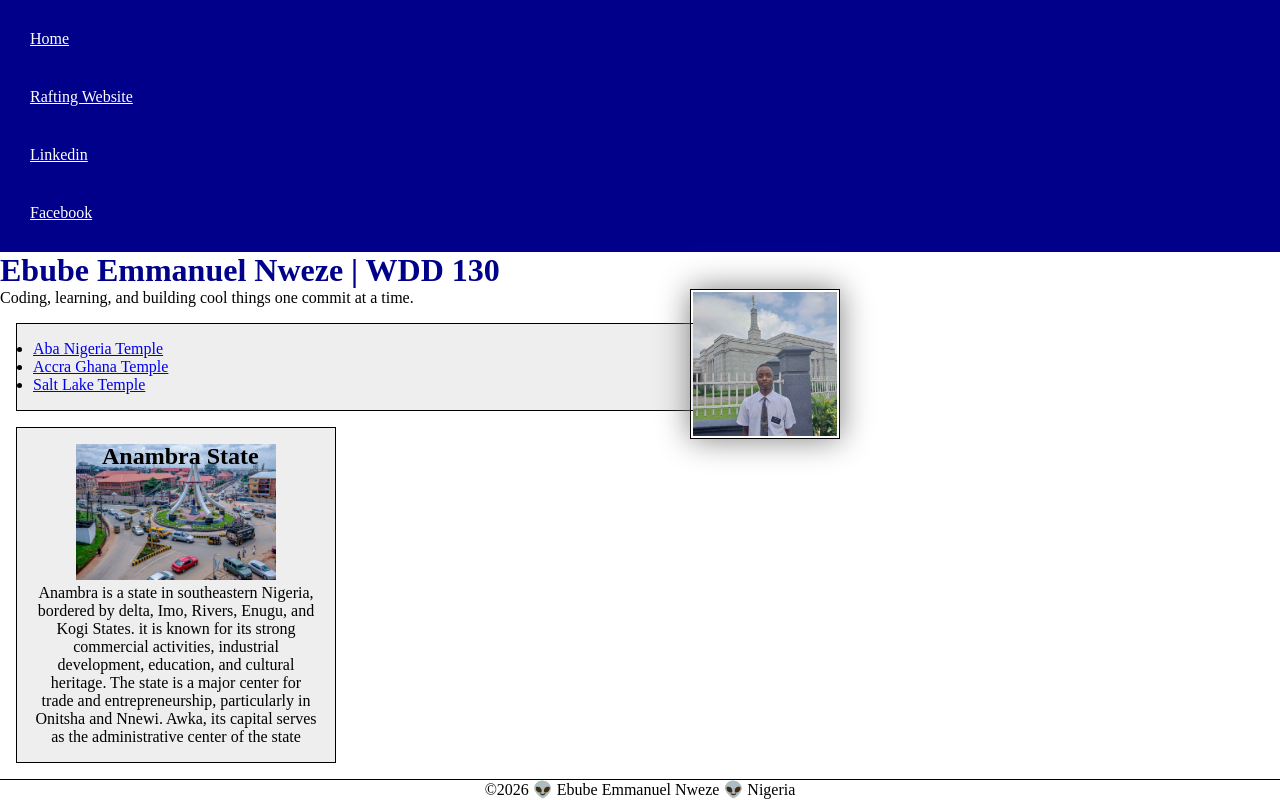
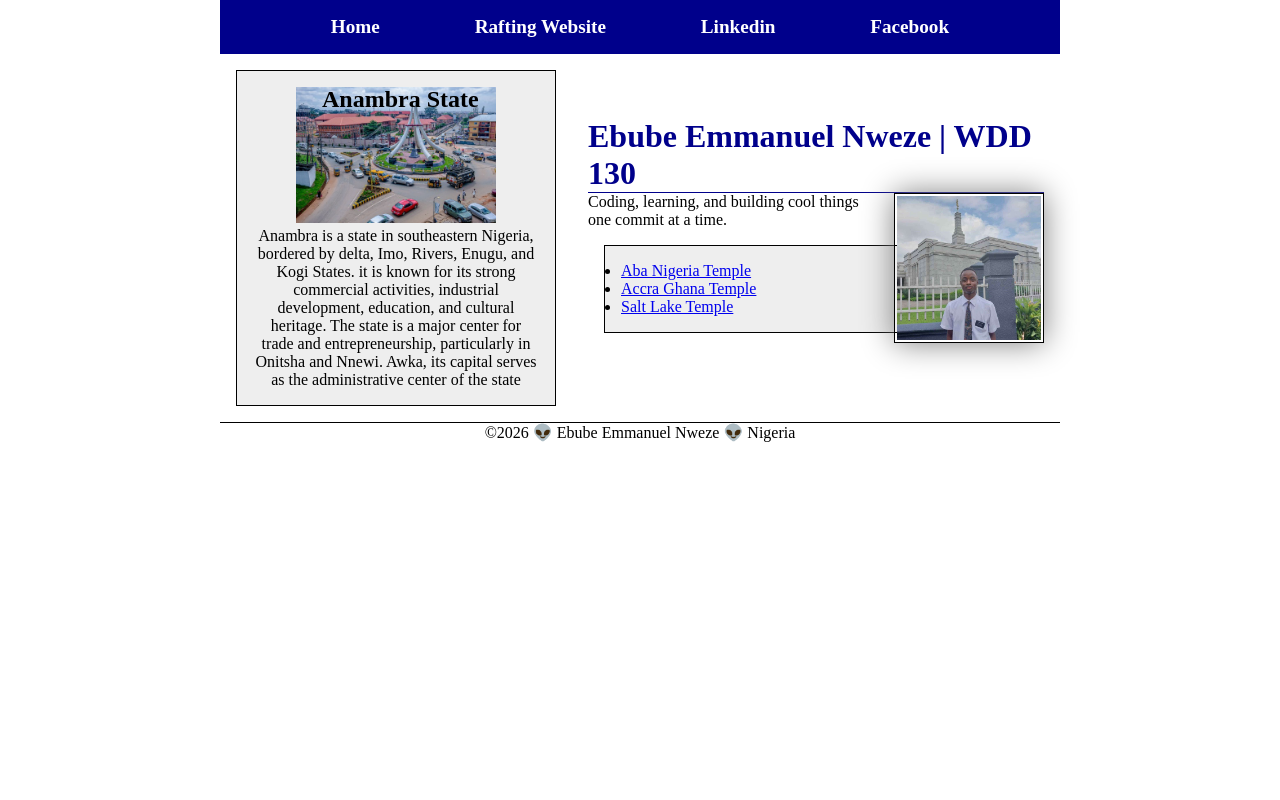
Before and after one commit to ebubemma1234-tech/wdd130, a plain HTML site: page index.html in a window 1280 px wide. Drawn offline with Linux system fonts and the light colour scheme.

Commit message:
full grid activity

```diff
--- a/index.html
+++ b/index.html
@@ -19,6 +19,7 @@
             <a href="https://facebook.com/share/19r77i9xn/?mibextid=wwXIfr">Facebook</a>
         </nav>
     </header>
+    <div class="grid">
         <main>
             <h1>Ebube Emmanuel Nweze | WDD 130</h1>
             <img src="images/profile.jpg" alt="Ebube Emmanuel Nweze Profile Picture" width="200">
@@ -34,6 +35,7 @@
             <img src="images/onitsha-anambra-state.jpg" alt="onitsha DMGS round-about, Anambra State">
             <p>Anambra is a state in southeastern Nigeria, bordered by delta, Imo, Rivers, Enugu, and Kogi States. it is known for its strong commercial activities, industrial development, education, and cultural heritage. The state is a major center for trade and entrepreneurship, particularly in Onitsha and Nnewi. Awka, its capital serves as the administrative center of the state</p>
         </aside>
+    </div>
     <footer>
         <p>&copy;2026 👽 Ebube Emmanuel Nweze 👽 Nigeria</p>
     </footer>
--- a/styles/styles.css
+++ b/styles/styles.css
@@ -10,17 +10,24 @@
 
 nav {
     background-color: var(--primary-color);
-    padding: 10px;
+    padding: 1rem;
+    display: flex;
+    justify-content: space-evenly;
+    align-items: center;
 }
 
 nav a {
     color: white;
     display: block;
-    padding: 20px;
+    padding: 0, 5rem;
+    text-decoration: none;
+    font-size: 1.2rem;
+    font-weight: 700;
 }
 
 h1 {
     color: var(--primary-color);
+    border-bottom: 1px solid var(--primary-color);
 }
 
 main img {
@@ -37,10 +44,6 @@ p {
     padding: 0;
 }
 
-main {
-    max-width: 840px;
-}
-
 aside {
     width: 20rem;
     margin: 1rem;
@@ -50,6 +53,8 @@ aside {
     color: #333;
     text-align: center;
     position: relative;
+    grid-row: 1/2;
+    grid-column: 1/2;
 }
 
 aside img {
@@ -78,3 +83,20 @@ footer {
     background-color: #eee;
     color: #000;
 }
+
+header,
+.grid,
+footer {
+    max-width: 840px;
+    margin: auto;
+}
+
+.grid {
+    display: grid;
+    align-items: center;
+}
+
+main {
+    grid-column: 2/3;
+    margin: 1rem;
+}
--- a/week04/styles/flexbox.css
+++ b/week04/styles/flexbox.css
@@ -7,7 +7,10 @@ body {
     border: 3px dashed darkcyan;
     background-color: lightyellow;
     display: flex;
-    flex-wrap: wrap;
+
+    flex-direction: row-reverse;
+    justify-content: space-around;
+    align-items: center;
 }
 
 .flex-item {
--- a/week04/styles/layout-exercises.css
+++ b/week04/styles/layout-exercises.css
@@ -23,13 +23,16 @@ div {
 
 .flex {
     background-color: #aba;
-    /* write declarations here */
+    display: flex;
+    justify-content: center;
+    align-items: center;
 
 }
 
 .grid {
     background-color: #abb;
-    /* write declarations here */
+    display: grid;
+    place-items: center;
 
 }
 
```
Lines whose indentation alone changed are shown as unchanged.
